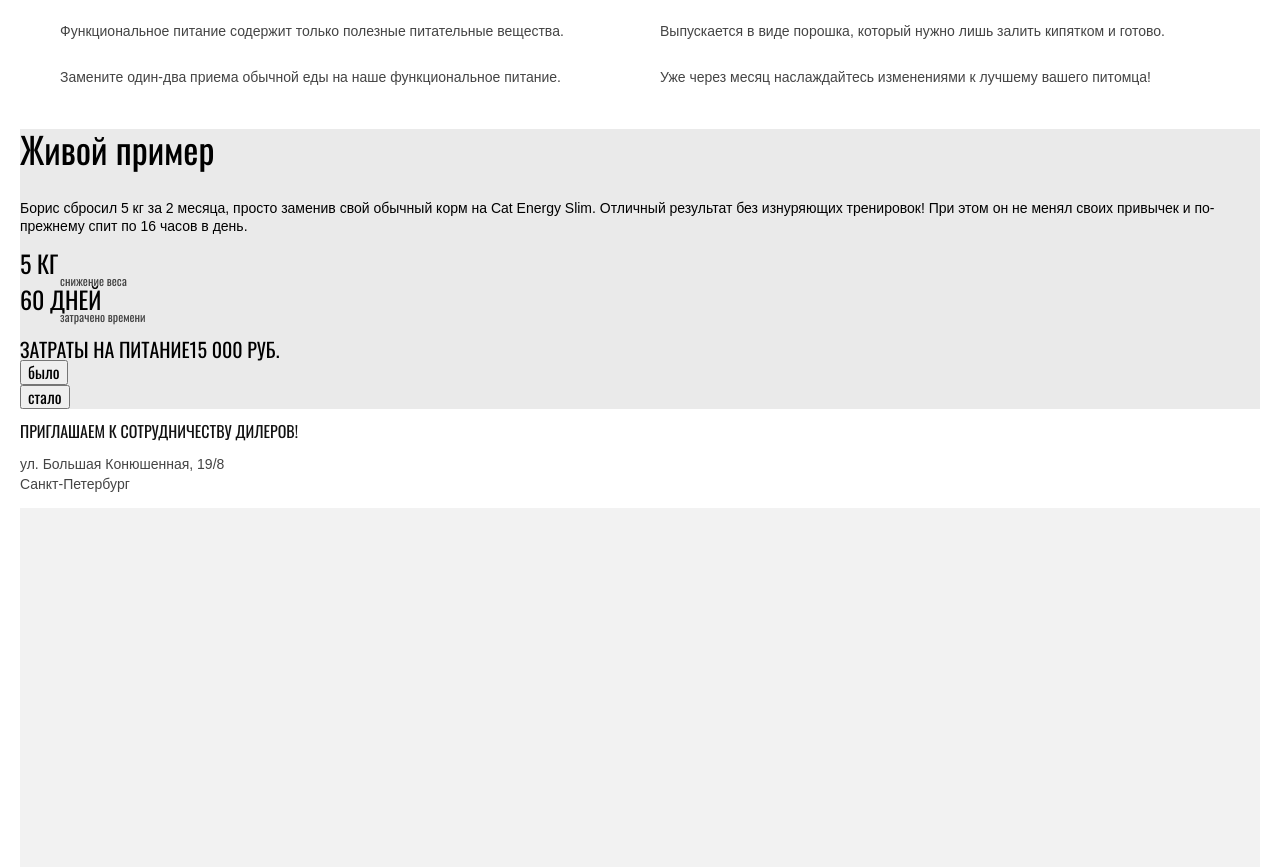
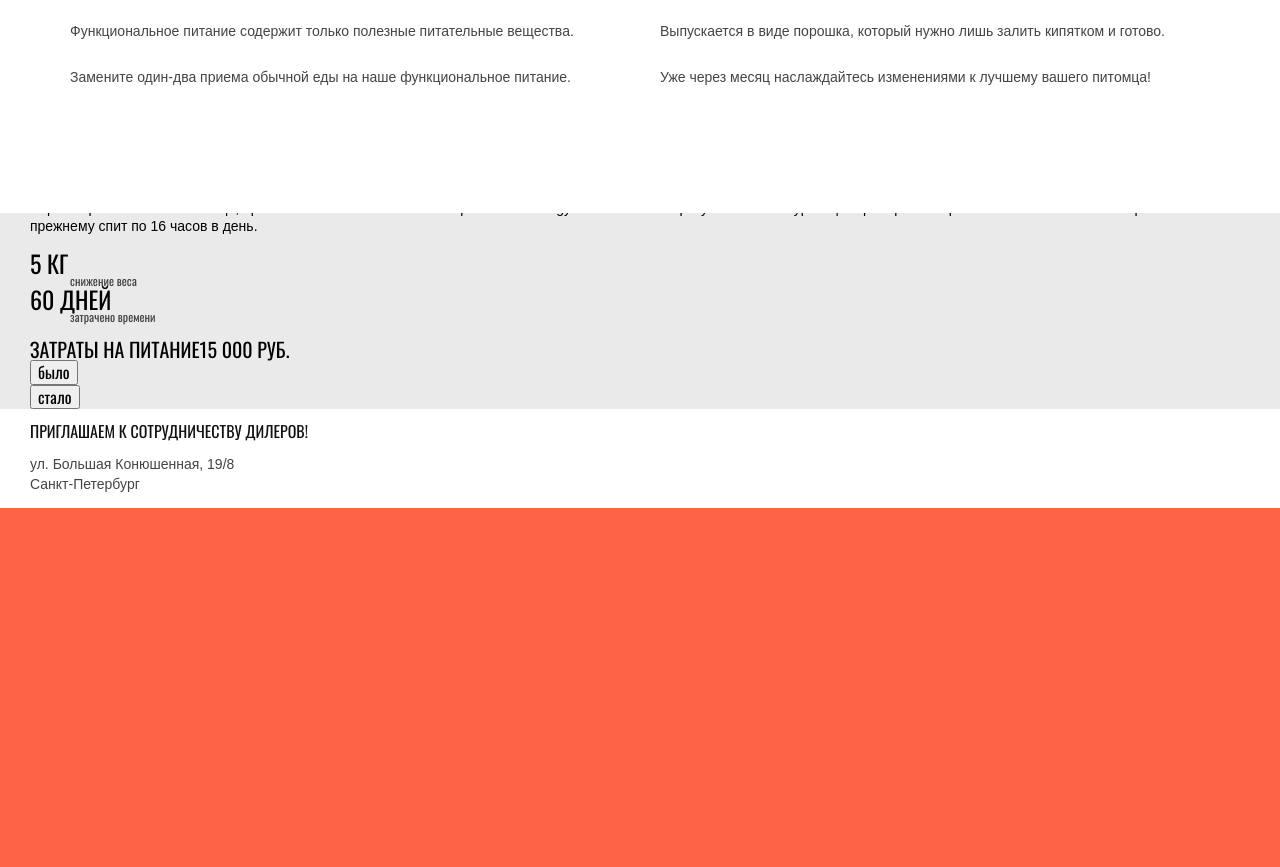
Before and after one commit to Antony703/1591651-cat-energy-21, a website: page source/index.html in a window 1280 px wide. Shown: the part 582-1449 px from the top of the page. Drawn offline with nearby package versions, Linux system fonts and the light colour scheme; files that its build step writes are made by us from their sources; files whose address does not match are found by name.

Commit message:
module4-task1

```diff
--- a/source/index.html
+++ b/source/index.html
@@ -8,9 +8,9 @@
   <link href="css/style.css" rel="stylesheet">
 </head>
 
-<body class="page__body container">
+<body class="page__body">
   <header class="page-header">
-    <div class="page-header__container">
+    <div class="page-header__container container">
       <a class="page-header__logo">
         <img class="page-header__logo-image" src="img/logo-mobile.svg" width="24" height="16" alt="Cat energy logo">
       </a>
@@ -19,7 +19,7 @@
       </a>
       <button class="page-header__nav-toggle" type="button"><span class="visually-hidden">Открыть меню</span></button>
     </div>
-    <nav class="main-nav">
+    <nav class="main-nav container">
       <div class="main-nav__wrapper">
         <ul class="main-nav__list">
           <li class="main-nav__item main-nav__item--active">
@@ -44,7 +44,7 @@
   </header>
   <main class="page-main">
     <h1 class="visually-hidden"> Cat energy-залог здоровья вашего любимца</h1>
-    <section class="product">
+    <section class="product container">
       <div class="product__wrapper">
         <h2 class="product__tagline page-title">
           Функциональное питание для котов
@@ -56,7 +56,7 @@
         <a class="button product__button" href="form.html">Подобрать программу</a>
       </div>
     </section>
-    <section class="food-programs">
+    <section class="food-programs container">
       <div class="food-programs__wrapper">
         <h2 class="visually-hidden"> Доступные программы питания для вашего кота</h2>
         <ul class="food-programs__list">
@@ -79,7 +79,7 @@
         </ul>
       </div>
     </section>
-    <section class="work-method">
+    <section class="work-method container">
       <div class="work-method__wrapper">
         <h2 class="work-method__header">Как это работает</h2>
         <ul class="work-method__list">
@@ -110,7 +110,7 @@
       </div>
     </section>
     <section class="sample">
-      <div class="sample__wrapper">
+      <div class="sample__wrapper container">
         <h2 class="sample__header"> Живой пример</h2>
         <div class="sample__legend">
           <p class="sample__story">
@@ -146,16 +146,18 @@
     </section>
   </main>
   <footer class="page-footer page-footer--index">
-    <h2 class="page-footer__header">приглашаем к сотрудничеству дилеров!</h2>
-    <div class="page-footer__contacts contacts">
-      <p class="page-footer__contacts-text">
-        ул. Большая Конюшенная, 19/8<br>Санкт-Петербург
-      </p>
+    <div class="container">
+      <h2 class="page-footer__header">приглашаем к сотрудничеству дилеров!</h2>
+      <div class="page-footer__contacts contacts">
+        <p class="page-footer__contacts-text">
+          ул. Большая Конюшенная, 19/8<br>Санкт-Петербург
+        </p>
+      </div>
     </div>
     <div class="page-footer__map">
 
     </div>
-    <div class="page-footer__container">
+    <div class="page-footer__container container">
       <a class="page-footer__logo footer-logo">
         <img class="page-footer__logo-image" src="img/programm-logo.svg" width="101" height="18" alt="Cat Energy">
       </a>
--- a/source/less/block/page-footer.less
+++ b/source/less/block/page-footer.less
@@ -23,7 +23,7 @@
 
 .page-footer__map {
   height: 362px;
-  background-color: @basic_grey;
+  background-color: tomato;
 }
 
 .page-footer__container {
--- a/source/less/block/sample.less
+++ b/source/less/block/sample.less
@@ -1,5 +1,18 @@
 .sample {
+  position: relative;
+  z-index: 2;
   background-color: @basic_grey-2;
+}
+.sample::before {
+  content: "";
+  position: absolute;
+  top: 0;
+  left: 0;
+  z-index: 0;
+  width: 100%;
+  height: 30%;
+  background-color: @basic_white;
+
 }
 
 .sample__header {
--- a/source/less/global.less
+++ b/source/less/global.less
@@ -9,6 +9,15 @@ a {
 img {
   max-width: 100%;
 }
+
 .container {
   padding: 0 20px;
+
+  @media (min-width:@tablet-width) {
+    padding: 0 30px;
+  }
+
+  @media (min-width:@desktop-width) {
+    padding: 0 110px;
+  }
 }
```
